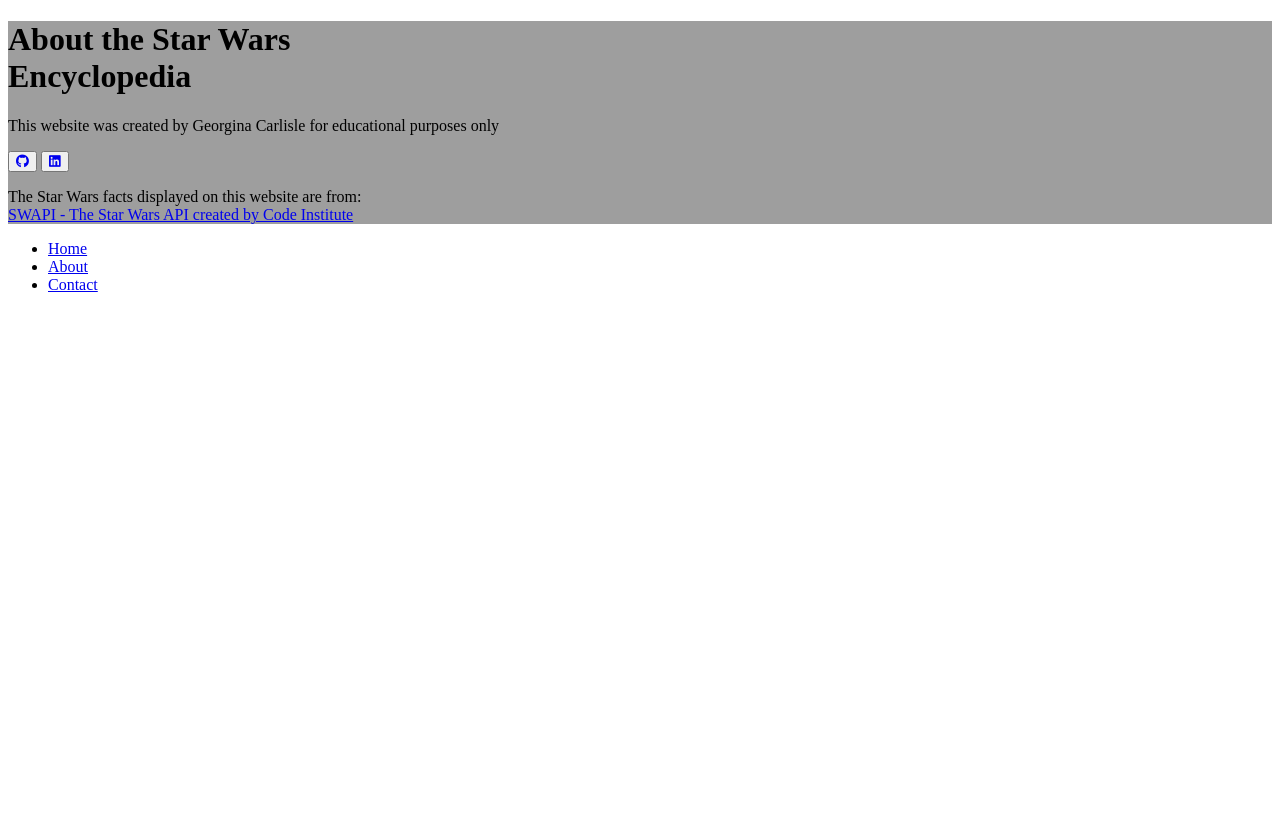
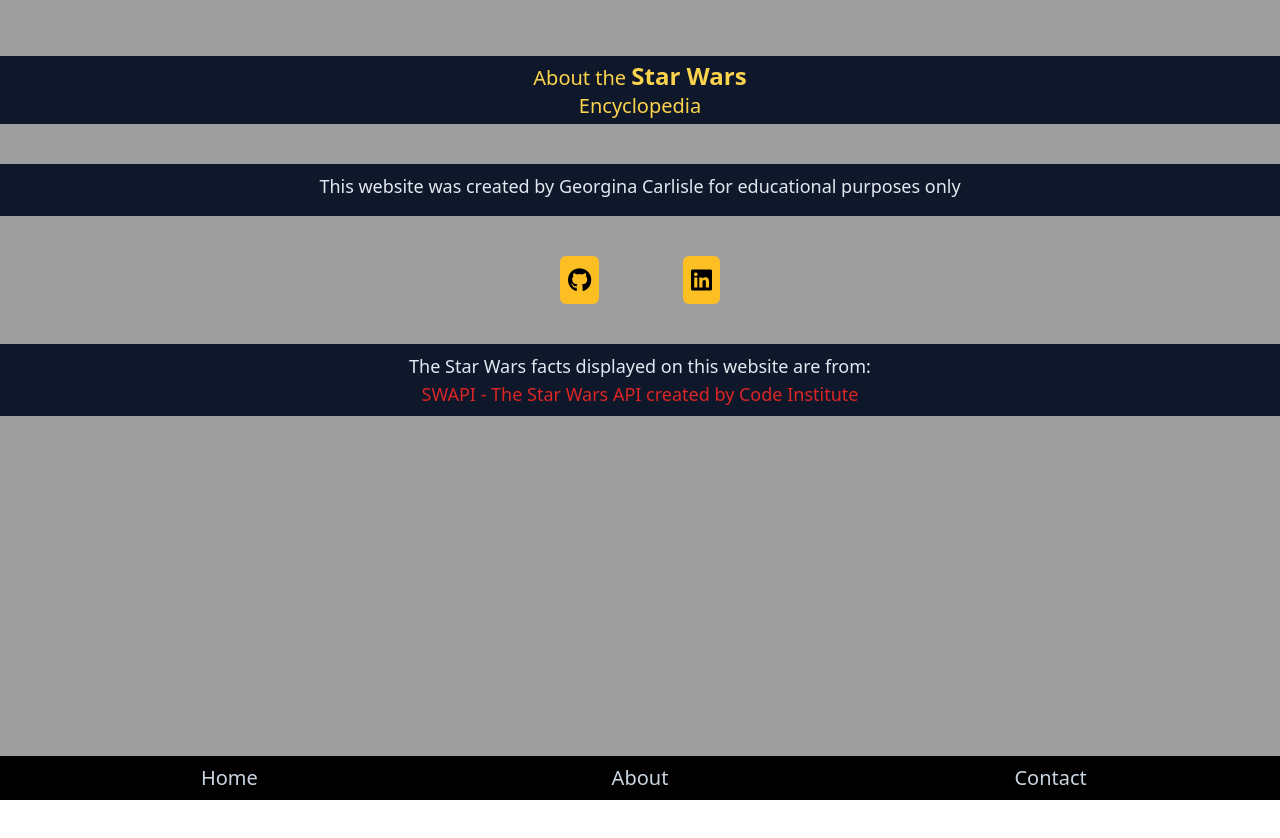
Before and after one commit to GeorginaCarlisle/mini-project-StarWarsEncyclopedia, a website: page about.html in a window 1280 px wide. Before the commit the page ends 800 px from the top, so only its background shows below. Drawn offline with Linux system fonts and the light colour scheme; the site is published under a folder, as on GitHub Pages, so addresses that start at the root find nothing.

Commit message:
change file root to output.css from html files

```diff
--- a/about.html
+++ b/about.html
@@ -7,7 +7,7 @@
     <meta name="keywords" content="star wars">
 
     <!-- Link to css styling sheet -->
-    <link href="/dist/output.css" rel="stylesheet">
+    <link href="dist/output.css" rel="stylesheet">
 
     <title>About the Star Wars Encyclopedia</title>
 </head>
```
Also changed, not shown: contact.html (+1 -1 lines), films.html (+1 -1 lines), index.html (+1 -1 lines).
